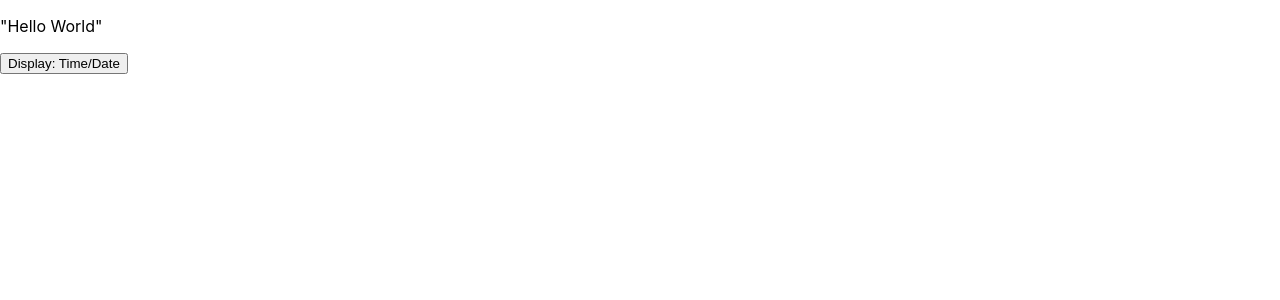
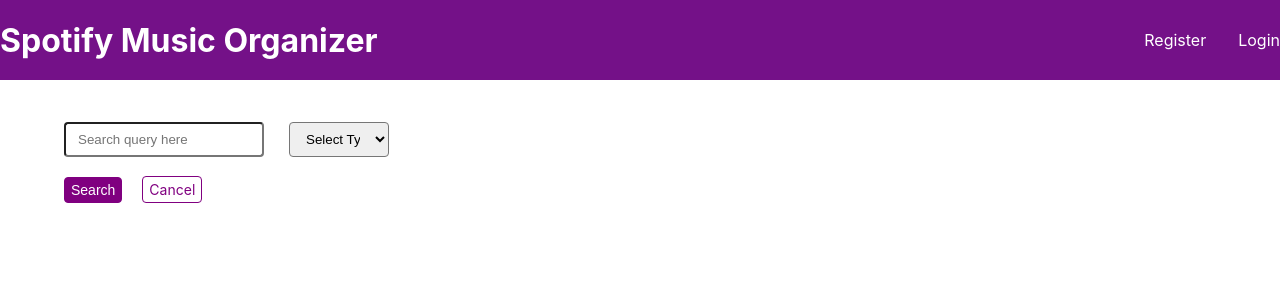
Before and after one commit to sammierosado/liftoff-group-3, a React (Create React App) app in the folder src/main/react-app-brainyBunch/: page /search in a window 1280 px wide. Shown: the top 300 px of the page. Built offline with nearby package versions, Linux system fonts and the light colour scheme.

Commit message:
Spotify api integration frontend changes.

```diff
--- a/src/main/react-app-brainyBunch/src/App.js
+++ b/src/main/react-app-brainyBunch/src/App.js
@@ -12,7 +12,7 @@
 import RandomMusicPage from "./components/RandomMusicPage";
 import CollectionComponent from "./components/CollectionPage";
 import CollectionPage from "./components/CollectionPage";
-
+import Search from "./components/SearchMusic/Search";
 function App() {
   return (
     <Router>
@@ -21,11 +21,12 @@
           <Route path="/" element={<HomePage />} />
           <Route path="/likedsongs" element={<LikedSongsPage />} />
           <Route path="/register" element={<Register />} />
-          <Route path="/login" element={<Login />} />
+          <Route path="/login" element={<Login/>} />
           <Route path="/logout" element={<Logout />} />
           <Route path="/user" element={<UserProfile />} />
           <Route path="/randompage" element={<RandomMusicPage />} />
           <Route path="/collections" element={<CollectionPage />} />
+          <Route path="/search" element={<Search />} />
         </Routes>
       </div>
     </Router>
--- a/src/main/react-app-brainyBunch/src/components/Navigation.js
+++ b/src/main/react-app-brainyBunch/src/components/Navigation.js
@@ -26,7 +26,7 @@
           )}
           {isLoggedIn && (
             <li>
-              <a href="/collection">Collection</a>
+              <a href="/collections">Collections</a>
             </li>
           )}
           {isLoggedIn && (
--- /dev/null
+++ b/src/main/react-app-brainyBunch/src/components/SearchMusic/Album.js
@@ -0,0 +1,19 @@
+import React from "react";
+import "../../css/searchPage.css";
+const Album = ({ album }) => {
+  return (
+    <div className="wrapper" key={album.id}>
+      {album.imageUrl && (
+        <img src={album.imageUrl} alt="album" width="100" height="100" />
+      )}
+
+      {!album.imageUrl && <div className="noimage">No Image Found</div>}
+
+      <div className="">
+        <h4>{album.name}</h4>
+      </div>
+    </div>
+  );
+};
+
+export default Album;
--- /dev/null
+++ b/src/main/react-app-brainyBunch/src/components/SearchMusic/Artist.js
@@ -0,0 +1,20 @@
+import React from "react";
+import "../../css/searchPage.css";
+
+const Artist = ({ artist }) => {
+  return (
+    <div className="wrapper" key={artist.id}>
+      {artist.imageUrl && (
+        <img src={artist.imageUrl} alt="artist" width="100" height="100" />
+      )}
+
+      {!artist.imageUrl && <div className="noimage">No Image Found</div>}
+
+      <div className="">
+        <h4>{artist.name}</h4>
+      </div>
+    </div>
+  );
+};
+
+export default Artist;
--- /dev/null
+++ b/src/main/react-app-brainyBunch/src/components/SearchMusic/Search.js
@@ -0,0 +1,140 @@
+import React, { useState } from "react";
+import { Link } from "react-router-dom";
+import axios from "axios";
+import Navigation from "../Navigation";
+
+import "../../css/searchPage.css";
+import Artist from "./Artist";
+import Album from "./Album";
+import Track from "./Track";
+
+const Search = () => {
+  const [enteredQuery, setEnteredQuery] = useState("");
+  const [selectedType, setSelectedType] = useState("");
+  const [formIsValid, setFormIsValid] = useState(false);
+  const [isSubmitting, setIsSubmitting] = useState(false);
+  const [errorMessage, setErrorMessage] = useState("");
+  const [searchData, setSearchData] = useState();
+  const [albumsData, setAlbumsData] = useState([]);
+  const [artistsData, setArtistsData] = useState([]);
+  const [tracksData, setTracksData] = useState([]);
+
+  const searchTypeJson = {
+    "": "Select Type",
+    album: "Album",
+    artist: "Artist",
+    track: "Track",
+  };
+
+  const searchTypeOptions = Object.keys(searchTypeJson).map((key) => {
+    return (
+      <option key={key} value={searchTypeJson[key]}>
+        {searchTypeJson[key]}
+      </option>
+    );
+  });
+
+  const albums = albumsData.map((album) => <Album album={album} />);
+
+  const artists = artistsData.map((artist) => <Artist artist={artist} />);
+
+  const tracks = tracksData.map((track) => <Track track={track} />);
+
+  const search = async () => {
+    setIsSubmitting(true);
+
+    const username = localStorage.getItem("user");
+
+    const headers = {
+      "Content-Type": "application/json",
+    };
+
+    await axios
+      .get(
+        `http://localhost:8080/spotify/search?query=${enteredQuery}&type=${selectedType}`,
+        { headers }
+      )
+      .then((res) => {
+        setSearchData(res.data);
+        setAlbumsData(res.data.albums);
+        setArtistsData(res.data.artists);
+        setTracksData(res.data.tracks);
+        setErrorMessage("");
+        setIsSubmitting(false);
+      })
+      .catch((err) => {
+        console.log(err.response.data);
+        setSearchData({});
+        setErrorMessage(err.response.data.message);
+        setIsSubmitting(false);
+      });
+  };
+
+  const queryChangeHandler = (event) => {
+    setEnteredQuery(event.target.value.trim());
+
+    setFormIsValid(event.target.value.trim().length > 2);
+  };
+
+  const typeChangeHandler = (event) => {
+    setSelectedType(event.target.value);
+
+    setFormIsValid(enteredQuery.trim().length > 2);
+  };
+
+  const submitHandler = (event) => {
+    event.preventDefault();
+    search();
+    setFormIsValid(false);
+  };
+
+  return (
+    <div className="search">
+      <div className="userProfile-nav">
+        <Navigation />
+      </div>
+      {errorMessage && <p className="error,errorMessage"></p>}
+
+      <form onSubmit={submitHandler}>
+        <div className="control w70 floatLeft">
+          <input
+            type="text"
+            id="search"
+            placeholder="Search query here"
+            value={enteredQuery}
+            onChange={queryChangeHandler}
+          />
+        </div>
+        <div className="control w25">
+          <select
+            name="type"
+            id="type"
+            onChange={typeChangeHandler}
+            value={selectedType}
+          >
+            {searchTypeOptions}
+          </select>
+        </div>
+        <div className="actions">
+          <button type="submit" className="btn" disabled={!formIsValid}>
+            {isSubmitting ? "Submitting..." : "Search"}
+          </button>
+          <Link to="/" className="cancel">
+            Cancel
+          </Link>
+        </div>
+      </form>
+
+      {searchData && (
+        <div className="marTop30 search-result">
+          <hr />
+          {albums}
+          {artists}
+          {tracks}
+        </div>
+      )}
+    </div>
+  );
+};
+
+export default Search;
--- /dev/null
+++ b/src/main/react-app-brainyBunch/src/components/SearchMusic/Track.js
@@ -0,0 +1,20 @@
+import React from "react";
+import "../../css/searchPage.css";
+
+const Track = ({ track }) => {
+  return (
+    <div className="wrapper" key={track.id}>
+      {track.imageUrl && (
+        <img src={track.imageUrl} alt="track" width="100" height="100" />
+      )}
+
+      {!track.imageUrl && <div className="noimage">No Image Found</div>}
+
+      <div className="">
+        <h4>{track.title}</h4>
+      </div>
+    </div>
+  );
+};
+
+export default Track;
--- a/src/main/react-app-brainyBunch/src/components/UserProfile.js
+++ b/src/main/react-app-brainyBunch/src/components/UserProfile.js
@@ -1,4 +1,3 @@
-
 import React, { useState, useEffect } from "react";
 import "../css/userProfile.css";
 import { CgProfile } from "react-icons/cg";
@@ -33,7 +32,6 @@
         }
       );
 
-
       const userData = await response.json();
       setUser(userData);
       console.log(userData);
@@ -42,7 +40,6 @@
         localStorage.setItem("username", username);
         setIsLoading(false);
       } else {
-
         setErrorMessage(userData.errorMessage);
         setIsLoading(false);
       }
@@ -91,12 +88,10 @@
     window.location.href = "/user";
   };
 
-
   return (
     <div>
       <div className="userProfile-nav">
         <h2>Welcome! {username}</h2>
-
 
         <div>
           <div>
@@ -199,7 +194,6 @@
               </div>
             </div>
           )}
-
         </div>
       </div>
     </div>
--- /dev/null
+++ b/src/main/react-app-brainyBunch/src/css/searchPage.css
@@ -0,0 +1,143 @@
+.search {
+  width: 90%;
+  /* max-width: 40rem; */
+  margin: 2rem auto;
+  padding: 2rem;
+}
+
+.row {
+  margin: 1rem 0;
+  display: flex;
+  align-items: center;
+  /* flex-direction: column; */
+}
+.wrapper {
+  display: flex;
+  width: 100%;
+  height: 120px;
+  padding: 8px;
+  text-align: left;
+  border-radius: 4px;
+  box-sizing: border-box;
+}
+
+.wrapper:nth-child(2n) {
+  background-color: var(--itemlist-bg);
+}
+
+img {
+  float: left;
+  margin-right: 1rem;
+  width: 100px;
+  height: 100px;
+}
+
+.noimage {
+  float: left;
+  width: 100px;
+  height: 100px;
+  border: 1px solid #f9c762;
+  margin-right: 1rem;
+  padding: 8px;
+  box-sizing: border-box;
+  font-weight: bold;
+}
+
+h4 {
+  margin-top: 4px;
+  margin-bottom: 8px;
+  text-overflow: hidden;
+}
+
+p {
+  margin: 8px 0;
+}
+
+span {
+  font-size: 12px;
+  margin-right: 8px;
+}
+
+svg {
+  width: 8px;
+  height: 8px;
+  margin-right: 8px;
+}
+
+.artists {
+  overflow-x: hidden;
+  white-space: nowrap;
+  padding: 0;
+  margin: 8px 0;
+  font-size: 14px;
+}
+
+.itemlist {
+  padding-left: 0;
+}
+
+.itemlist li {
+  display: inline;
+}
+
+.itemlist li:before {
+  content: " | ";
+}
+
+.itemlist li:first-child:before {
+  content: "";
+}
+
+.small {
+  font-size: 12px;
+}
+.userProfile-nav {
+  padding: 0rem 2rem;
+  display: flex;
+  justify-content: space-between;
+  align-items: center;
+}
+.search .actions , .search-result{
+  float: left;
+  width: 100%;
+  margin-top: 20px;
+}
+.search .actions button,
+.search .actions a {
+  text-decoration: none;
+  color: purple;
+  border: 1px solid purple;
+  border-radius: 4px;
+  padding: 4px 6px;
+  font-size: 14px;
+}
+.search .actions button {
+  margin-right: 20px;
+  background-color: purple;
+  color: white;
+}
+
+.w70 {
+  width: 200px;
+}
+.w70 input,
+.w25 select {
+  width: 100%;
+  padding: 8px 12px;
+  border-radius: 4px;
+  box-sizing: border-box;
+}
+
+.w25 {
+  width: 100px;
+  float: left;
+  margin-left: 25px;
+}
+
+.floatLeft {
+  float: left;
+}
+
+.floatRight {
+  float: right;
+}
```
Also changed, not shown: src/main/react-app-brainyBunch/src/components/Logout.js (+4 -4 lines), src/main/react-app-brainyBunch/src/components/Login.js (line endings or trailing spaces).
